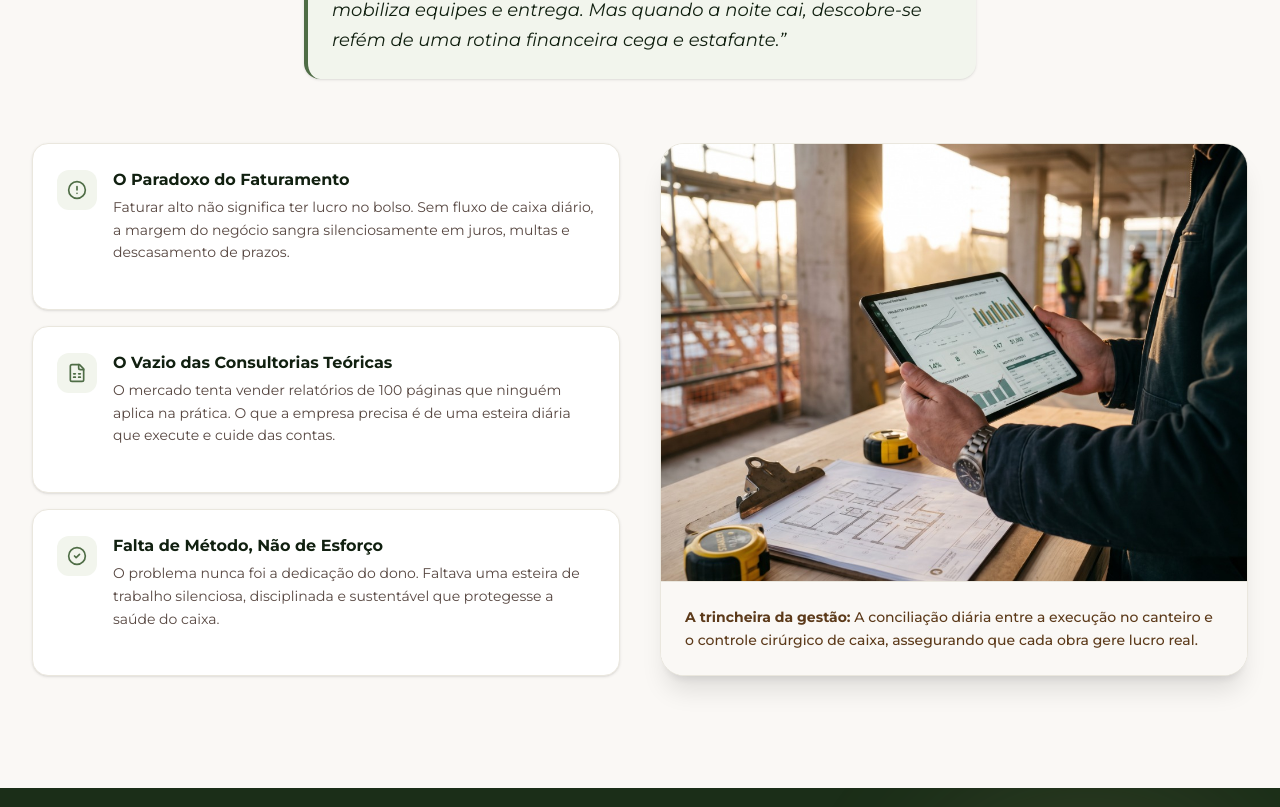
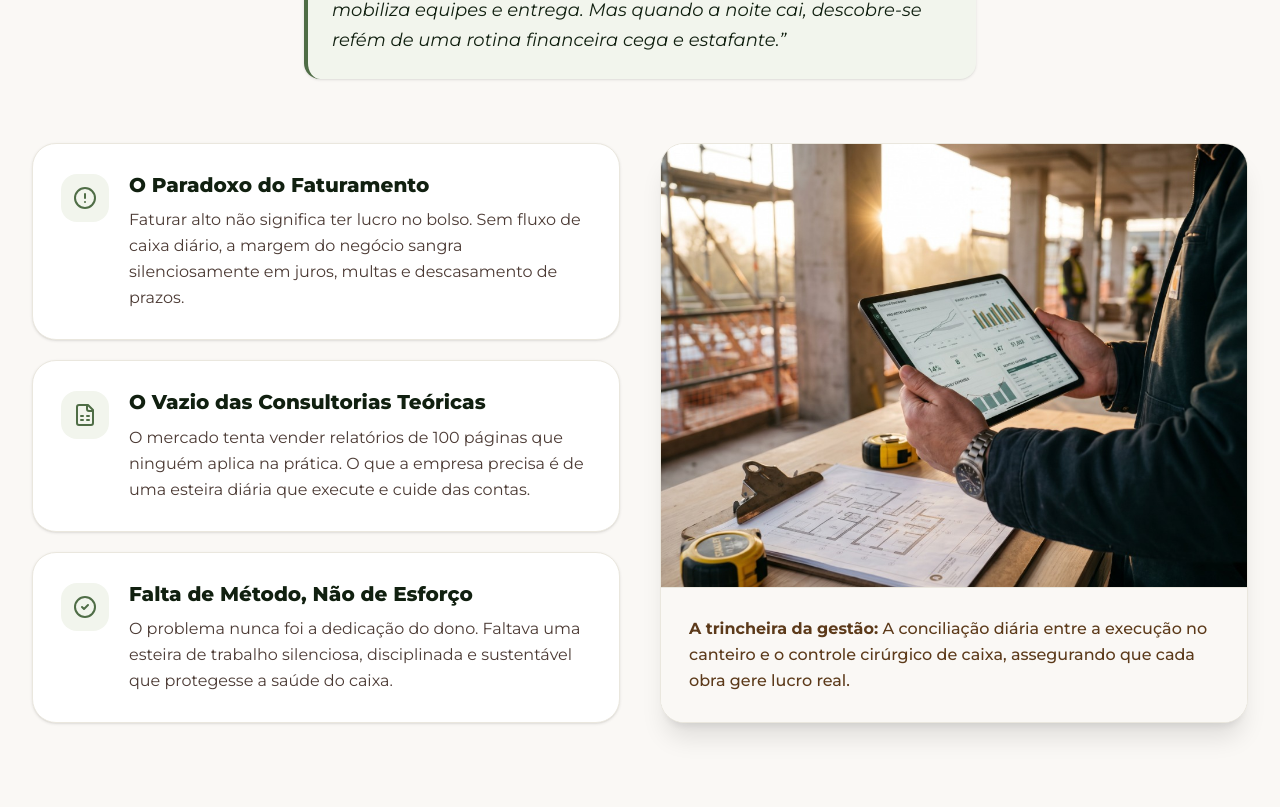
Before and after one commit to oecofs/oeco-website, a React (Vite) app: page /historia in a window 1280 px wide. Shown: the part 1053-1860 px from the top of the page. Built offline with nearby package versions, Linux system fonts and the light colour scheme; a web font is replaced by a local one.

Commit message:
feat(historia): ampliar tipografia dos cards do ato 01, suavizar animacao de elevacao e destacar rodape do cta

```diff
--- a/src/components/ElevationAct.tsx
+++ b/src/components/ElevationAct.tsx
@@ -61,19 +61,19 @@ export const ElevationAct: React.FC<ElevationActProps> = ({
     return () => observer.disconnect();
   }, []);
 
-  // Transição Canva 'Elevação' / 'Rise' com curva cubic-bezier suave
+  // Transição Canva 'Elevação' / 'Rise' mais lenta, majestosa e fluida
   const transformClass = isVisible
     ? 'translate-y-0 opacity-100 scale-100'
     : scrollDirection === 'down'
-    ? 'translate-y-12 opacity-0 scale-[0.985]'
-    : '-translate-y-12 opacity-0 scale-[0.985]';
+    ? 'translate-y-16 opacity-0 scale-[0.98]'
+    : '-translate-y-16 opacity-0 scale-[0.98]';
 
   return (
     <div
       ref={containerRef}
       id={id}
       style={{ transitionDelay: `${delay}ms` }}
-      className={`transition-all duration-700 ease-[cubic-bezier(0.16,1,0.3,1)] will-change-transform ${transformClass} ${className}`}
+      className={`transition-all duration-1000 ease-[cubic-bezier(0.22,1,0.36,1)] will-change-transform ${transformClass} ${className}`}
     >
       {children}
     </div>
--- a/src/pages/HistoryPage.tsx
+++ b/src/pages/HistoryPage.tsx
@@ -86,48 +86,48 @@ export const HistoryPage: React.FC = () => {
             {/* 2 Colunas com Altura Perfeitamente Proporcional (6 cols vs 6 cols) */}
             <div className="grid grid-cols-1 lg:grid-cols-12 gap-8 lg:gap-10 items-stretch">
 
-              {/* Coluna Esquerda: 3 Cards Ágeis (6 cols) */}
-              <div className="lg:col-span-6 flex flex-col justify-between gap-4">
+              {/* Coluna Esquerda: 3 Cards Ágeis com Tipografia Ampliada (6 cols) */}
+              <div className="lg:col-span-6 flex flex-col justify-between gap-5">
                 {/* Ponto 1 */}
-                <div className="p-5 sm:p-6 rounded-2xl bg-white border border-[#EAE7DE] shadow-sm flex items-start gap-4 flex-1 hover:border-[#4F6D46]/40 transition-colors">
-                  <div className="w-10 h-10 rounded-xl bg-[#F2F5ED] text-[#4F6D46] flex items-center justify-center shrink-0 mt-0.5">
-                    <AlertCircle className="w-5 h-5 text-[#4F6D46]" />
+                <div className="p-6 sm:p-7 rounded-3xl bg-white border border-[#EAE7DE] shadow-sm flex items-start gap-5 flex-1 hover:border-[#4F6D46]/40 hover:shadow-md transition-all">
+                  <div className="w-12 h-12 rounded-2xl bg-[#F2F5ED] text-[#4F6D46] flex items-center justify-center shrink-0 mt-0.5">
+                    <AlertCircle className="w-6 h-6 text-[#4F6D46]" />
                   </div>
                   <div>
-                    <h3 className="text-base font-bold text-[#112010] mb-1">
+                    <h3 className="text-lg sm:text-xl font-extrabold text-[#112010] mb-2 leading-snug">
                       O Paradoxo do Faturamento
                     </h3>
-                    <p className="text-sm text-[#2C1810]/80 leading-relaxed">
+                    <p className="text-sm sm:text-base text-[#2C1810]/85 leading-relaxed">
                       Faturar alto não significa ter lucro no bolso. Sem fluxo de caixa diário, a margem do negócio sangra silenciosamente em juros, multas e descasamento de prazos.
                     </p>
                   </div>
                 </div>
 
                 {/* Ponto 2 */}
-                <div className="p-5 sm:p-6 rounded-2xl bg-white border border-[#EAE7DE] shadow-sm flex items-start gap-4 flex-1 hover:border-[#4F6D46]/40 transition-colors">
-                  <div className="w-10 h-10 rounded-xl bg-[#F2F5ED] text-[#4F6D46] flex items-center justify-center shrink-0 mt-0.5">
-                    <FileSpreadsheet className="w-5 h-5 text-[#4F6D46]" />
+                <div className="p-6 sm:p-7 rounded-3xl bg-white border border-[#EAE7DE] shadow-sm flex items-start gap-5 flex-1 hover:border-[#4F6D46]/40 hover:shadow-md transition-all">
+                  <div className="w-12 h-12 rounded-2xl bg-[#F2F5ED] text-[#4F6D46] flex items-center justify-center shrink-0 mt-0.5">
+                    <FileSpreadsheet className="w-6 h-6 text-[#4F6D46]" />
                   </div>
                   <div>
-                    <h3 className="text-base font-bold text-[#112010] mb-1">
+                    <h3 className="text-lg sm:text-xl font-extrabold text-[#112010] mb-2 leading-snug">
                       O Vazio das Consultorias Teóricas
                     </h3>
-                    <p className="text-sm text-[#2C1810]/80 leading-relaxed">
+                    <p className="text-sm sm:text-base text-[#2C1810]/85 leading-relaxed">
                       O mercado tenta vender relatórios de 100 páginas que ninguém aplica na prática. O que a empresa precisa é de uma esteira diária que execute e cuide das contas.
                     </p>
                   </div>
                 </div>
 
                 {/* Ponto 3 */}
-                <div className="p-5 sm:p-6 rounded-2xl bg-white border border-[#EAE7DE] shadow-sm flex items-start gap-4 flex-1 hover:border-[#4F6D46]/40 transition-colors">
-                  <div className="w-10 h-10 rounded-xl bg-[#F2F5ED] text-[#4F6D46] flex items-center justify-center shrink-0 mt-0.5">
-                    <CheckCircle2 className="w-5 h-5 text-[#4F6D46]" />
+                <div className="p-6 sm:p-7 rounded-3xl bg-white border border-[#EAE7DE] shadow-sm flex items-start gap-5 flex-1 hover:border-[#4F6D46]/40 hover:shadow-md transition-all">
+                  <div className="w-12 h-12 rounded-2xl bg-[#F2F5ED] text-[#4F6D46] flex items-center justify-center shrink-0 mt-0.5">
+                    <CheckCircle2 className="w-6 h-6 text-[#4F6D46]" />
                   </div>
                   <div>
-                    <h3 className="text-base font-bold text-[#112010] mb-1">
+                    <h3 className="text-lg sm:text-xl font-extrabold text-[#112010] mb-2 leading-snug">
                       Falta de Método, Não de Esforço
                     </h3>
-                    <p className="text-sm text-[#2C1810]/80 leading-relaxed">
+                    <p className="text-sm sm:text-base text-[#2C1810]/85 leading-relaxed">
                       O problema nunca foi a dedicação do dono. Faltava uma esteira de trabalho silenciosa, disciplinada e sustentável que protegesse a saúde do caixa.
                     </p>
                   </div>
@@ -137,15 +137,15 @@ export const HistoryPage: React.FC = () => {
               {/* Coluna Direita: Imagem do Canteiro Perfeitamente Alinhada e Proporcional (6 cols) */}
               <div className="lg:col-span-6 flex flex-col">
                 <div className="rounded-3xl overflow-hidden border border-[#EAE7DE] shadow-xl bg-white group flex-1 flex flex-col">
-                  <div className="relative flex-1 min-h-[280px] overflow-hidden">
+                  <div className="relative flex-1 min-h-[300px] overflow-hidden">
                     <img
                       src="/images/site/canteiro-gestao-obra.jpg"
                       alt="Gestor acompanhando indicadores financeiros e fluxo de caixa em tablet no canteiro de obras"
                       className="w-full h-full object-cover group-hover:scale-103 transition-transform duration-700"
                     />
                   </div>
-                  <div className="p-6 bg-[#FAF8F5] border-t border-[#EAE7DE]">
-                    <p className="text-xs sm:text-sm text-[#5C3A1A] font-medium leading-relaxed">
+                  <div className="p-6 sm:p-7 bg-[#FAF8F5] border-t border-[#EAE7DE]">
+                    <p className="text-sm sm:text-base text-[#5C3A1A] font-medium leading-relaxed">
                       <strong>A trincheira da gestão:</strong> A conciliação diária entre a execução no canteiro e o controle cirúrgico de caixa, assegurando que cada obra gere lucro real.
                     </p>
                   </div>
@@ -556,9 +556,12 @@ export const HistoryPage: React.FC = () => {
                   <ArrowUpRight className="w-5 h-5 group-hover:translate-x-1 group-hover:-translate-y-1 transition-transform" />
                 </a>
 
-                <p className="text-xs text-[#D1B688] font-mono mt-6">
-                  Conversa inicial consultiva e sigilosa · Sem intermediários
-                </p>
+                <div className="mt-8 inline-flex items-center justify-center gap-2.5 px-6 py-2.5 rounded-full bg-white/10 border border-[#D1B688]/40 shadow-sm backdrop-blur-sm">
+                  <ShieldCheck className="w-4 h-4 text-[#D1B688] shrink-0" />
+                  <span className="text-sm sm:text-base font-semibold text-[#FAF8F5] tracking-wide">
+                    Conversa inicial consultiva e sigilosa · Sem intermediários
+                  </span>
+                </div>
               </div>
             </div>
           </ElevationAct>
```
